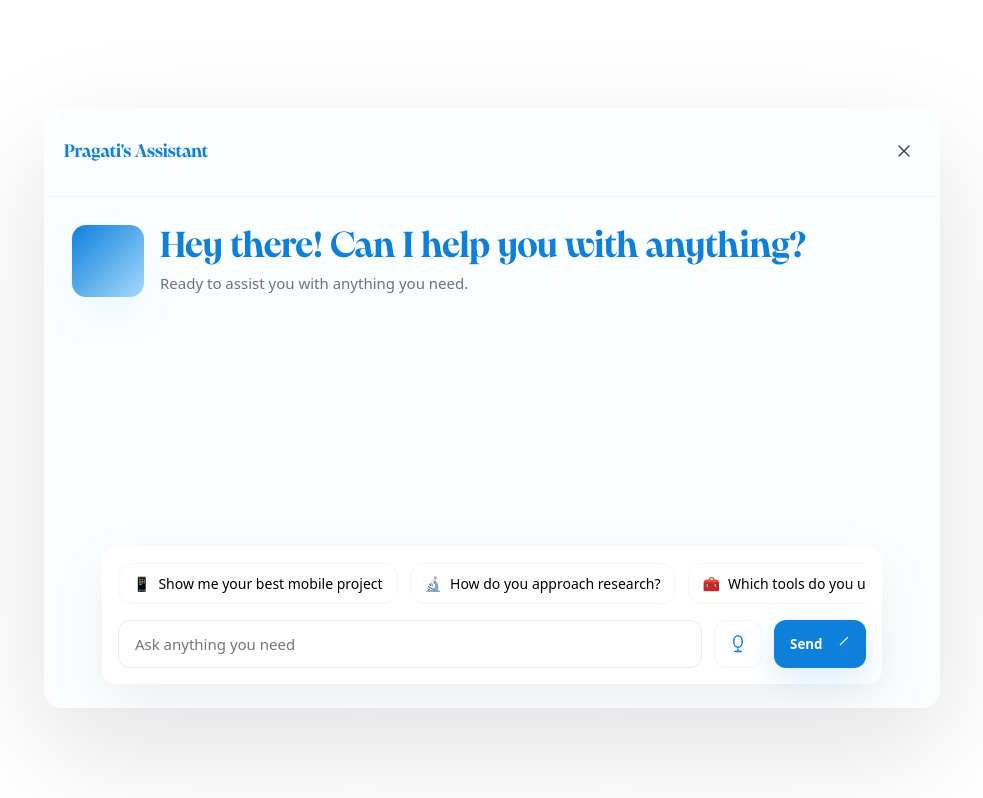
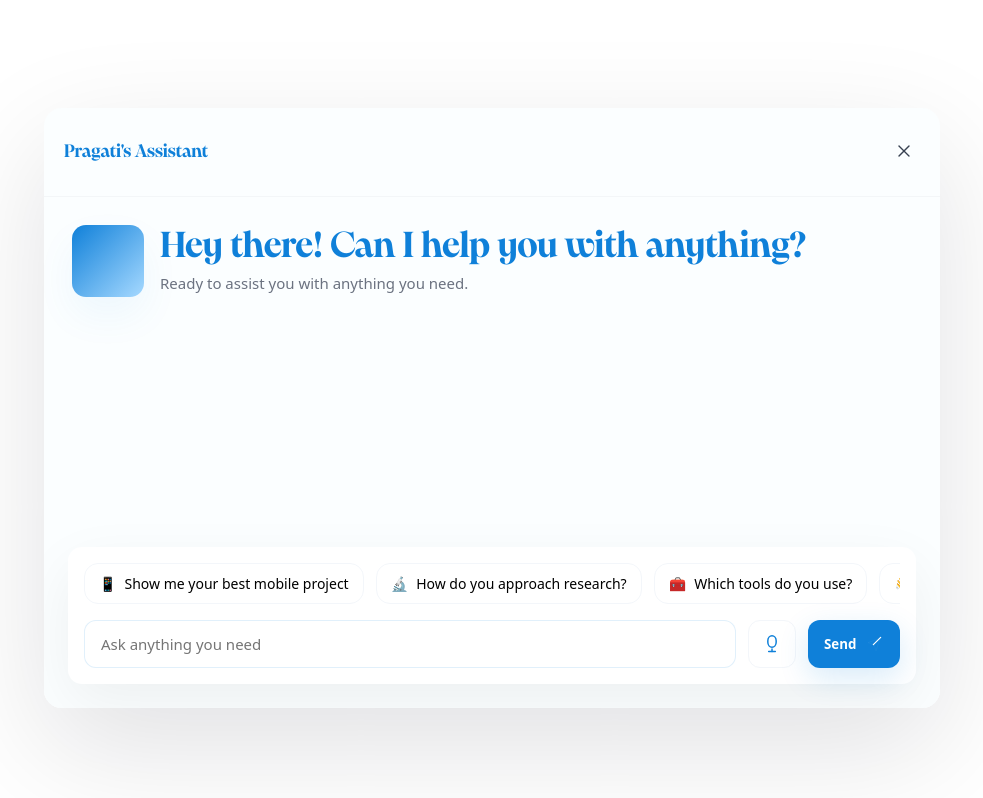
Before and after one commit to pragatiinbox/pragati-portfolio-chatbot-assistant, a Next.js app: page /embed in a window 1280 px wide. Shown: the top 798 px of the page, without its empty margins (148-1131 px from the left). Built offline with nearby package versions, Linux system fonts and the light colour scheme.

Commit message:
Update ChatAssistant.jsx

```diff
--- a/components/ChatAssistant.jsx
+++ b/components/ChatAssistant.jsx
@@ -2,18 +2,17 @@
 import { useEffect, useLayoutEffect, useRef, useState } from "react";
 
 /**
- * ChatAssistant — measured footer reserve version
- * - ensures the scrollable middle area has padding-bottom = footerHeight + footerGap (24px)
- * - footer remains pinned to bottom as a flex child (end-to-end visual box inside modal)
- *
- * Overwrite your existing component with this exact file.
+ * ChatAssistant — footer end-to-end and pinned
+ * - Footer visually spans the modal horizontally (margin 24px each side)
+ * - Footer pinned to modal bottom (sibling of the scroll area)
+ * - Middle scroll area reserves footer height + 24px so content scrolls underneath
  */
 
 const BRAND = {
   blue: "#0f80d9",
   muted: "#6b7280",
   softGray: "#f3f6fa",
-  footerGap: 24 // requested breathing space (px)
+  footerGap: 24 // breathing space (px)
 };
 
 const SUGGESTIONS = [
@@ -66,7 +65,7 @@ export default function ChatAssistant() {
   const footerRef = useRef(null);
   const recRef = useRef(null);
 
-  // speech recognition optional (keeps previous behavior)
+  // optional speech recognition
   useEffect(() => {
     const SR = window.SpeechRecognition || window.webkitSpeechRecognition;
     if (!SR) return;
@@ -82,21 +81,17 @@ export default function ChatAssistant() {
     recRef.current = r;
   }, []);
 
-  // ensure scroll area reserves space equal to footer height + gap
+  // measure footer and reserve space in middle scroll area
   const measureAndReserve = () => {
     if (!middleRef.current || !footerRef.current) return;
     const footerHeight = footerRef.current.offsetHeight || 0;
     const gap = BRAND.footerGap;
-    // Set paddingBottom on the scroll container
     middleRef.current.style.paddingBottom = `${footerHeight + gap}px`;
   };
 
-  // run measurement on mount and whenever footer size changes or window resizes
   useLayoutEffect(() => {
     measureAndReserve();
-    const ro = new ResizeObserver(() => {
-      measureAndReserve();
-    });
+    const ro = new ResizeObserver(() => measureAndReserve());
     if (footerRef.current) ro.observe(footerRef.current);
     window.addEventListener("resize", measureAndReserve);
     return () => {
@@ -105,12 +100,12 @@ export default function ChatAssistant() {
     };
   }, []);
 
-  // auto-scroll to bottom when messages change
+  // scroll on new messages
   useEffect(() => {
     if (!middleRef.current) return;
     setTimeout(() => {
       middleRef.current.scrollTop = middleRef.current.scrollHeight;
-    }, 40);
+    }, 30);
   }, [messages]);
 
   function addMessage(m) { setMessages(prev => [...prev, m]); }
@@ -118,7 +113,7 @@ export default function ChatAssistant() {
   function handleSuggestion(s) {
     setShowSuggestions(false);
     addMessage({ role: "user", text: s.text });
-    // demo responses:
+    // demo assistant replies
     if (s.key === "mobile") {
       addMessage({ role: "assistant", text: `My top mobile project: Mobile Checkout Redesign — https://pragatisharma.in/mobile-checkout` });
       return;
@@ -150,11 +145,10 @@ export default function ChatAssistant() {
 
   const groups = groupMessages(messages);
 
-  // inline styles for copy/paste simplicity
+  // styles (inline for easy copy/paste)
   const styles = {
     shell: { height: "100%", display: "flex", flexDirection: "column", boxSizing: "border-box", background: "#fbfeff", fontFamily: "var(--font-body)" },
 
-    // middle = scrollable area with hero + messages
     middle: {
       flex: 1,
       overflowY: "auto",
@@ -173,13 +167,12 @@ export default function ChatAssistant() {
     leftBubble: { alignSelf: "flex-start", background: "#f7fbff", color: "#061425", padding: "12px 16px", borderRadius: 12, maxWidth: "78%", boxShadow: "0 14px 30px rgba(10,20,40,0.04)", boxSizing: "border-box" },
     rightBubble: { alignSelf: "flex-end", background: BRAND.blue, color: "#fff", padding: "12px 16px", borderRadius: 12, maxWidth: "78%", boxShadow: "0 12px 30px rgba(15,128,217,0.14)", boxSizing: "border-box" },
 
-    // footer placed AFTER middle (so it stays pinned to bottom)
-    footerShell: { padding: BRAND.footerGap, boxSizing: "border-box", background: "transparent" },
+    // make footer appear end-to-end inside modal (24px left/right margin)
+    footerShell: { boxSizing: "border-box", background: "transparent", paddingTop: 0, paddingBottom: BRAND.footerGap },
 
     footerBox: {
-      width: "92%",
-      maxWidth: 1180,
-      margin: "0 auto",
+      margin: `0 ${BRAND.footerGap}px`,   // this makes it span from modal left-inner to right-inner with 24px margins
+      width: `calc(100% - ${BRAND.footerGap * 2}px)`,
       background: "#fff",
       borderRadius: 14,
       boxShadow: "0 20px 60px rgba(2,6,23,0.06)",
@@ -266,7 +259,7 @@ export default function ChatAssistant() {
         </div>
       </div>
 
-      {/* FOOTER (pinned to bottom because it's a sibling of the scroll area) */}
+      {/* FOOTER pinned to bottom; full-width inside modal using left/right margin */}
       <div style={styles.footerShell}>
         <div ref={footerRef} style={styles.footerBox}>
           {showSuggestions && (
```
